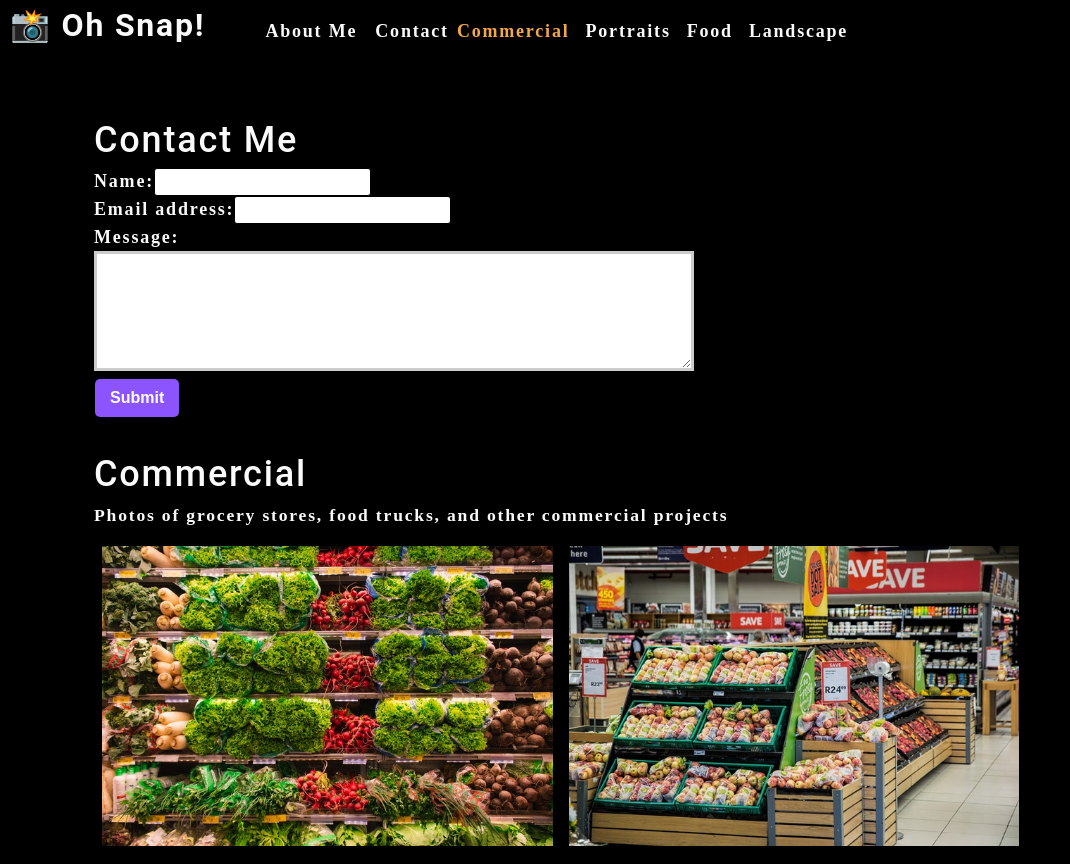
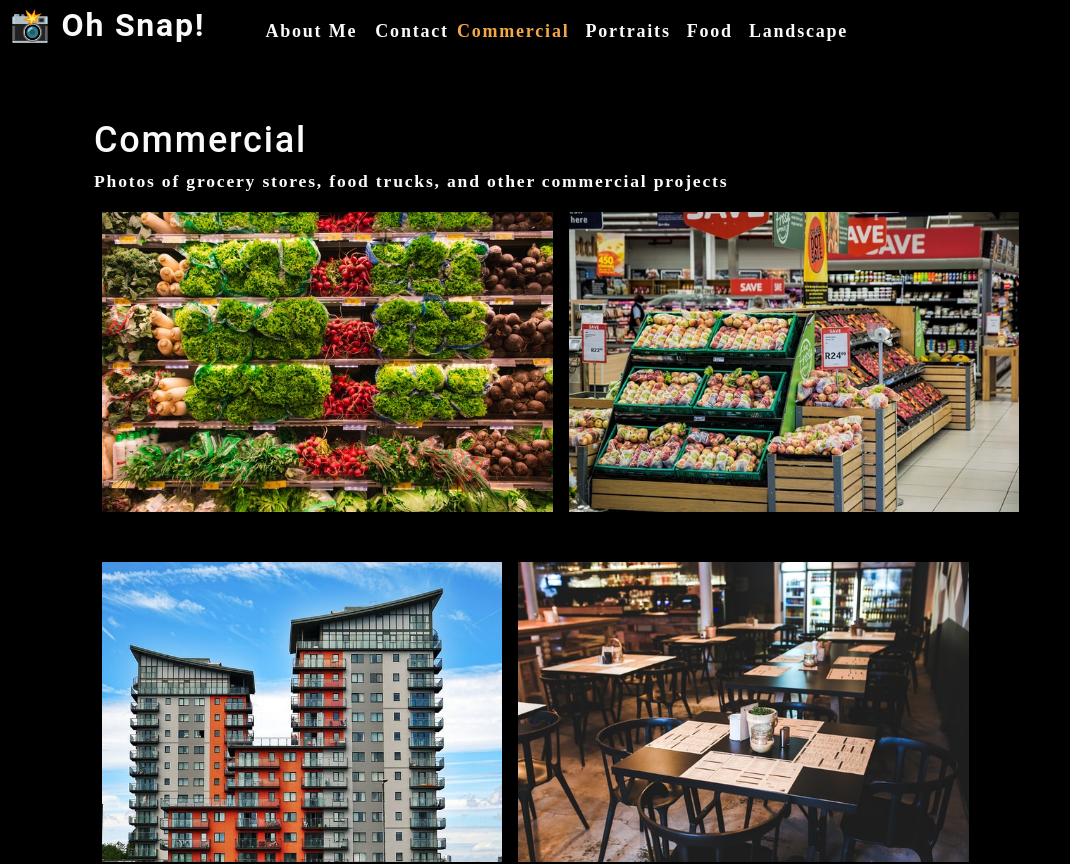
Before and after one commit to suzannaakins/photo-port, a React (Create React App) app: page / in a window 1280 px wide. Shown: the top 864 px of the page, without its empty margins (0-1070 px from the left). Built offline with nearby package versions, Linux system fonts and the light colour scheme.

Commit message:
turn app into an SPA by rendering contact form only when contact is selected in nav bar

```diff
--- a/src/App.js
+++ b/src/App.js
@@ -5,6 +5,8 @@
 import ContactForm from './components/Contact';
 
 function App() {
+  const [contactSelected, setContactSelected] = useState(false);
+
   const [categories] = useState([
     {
       name: "commercial",
@@ -32,11 +34,19 @@
         categories={categories}
         setCurrentCategory={setCurrentCategory}
         currentCategory={currentCategory}
+        contactSelected={contactSelected}
+        setContactSelected={setContactSelected}
       ></Nav>
       <main>
-        <ContactForm></ContactForm>
-        <Gallery currentCategory={currentCategory}></Gallery>
-        <About></About>
+        {!contactSelected ? (
+          <>
+            <Gallery currentCategory={currentCategory}></Gallery>
+            <About></About>
+          </>
+        ) : (
+            <ContactForm></ContactForm>
+
+          )}
       </main>
     </div>
   );
--- a/src/components/Nav/index.js
+++ b/src/components/Nav/index.js
@@ -5,7 +5,9 @@
     const {
         categories = [],
         setCurrentCategory,
-        currentCategory
+        currentCategory,
+        contactSelected,
+        setContactSelected
     } = props;
 
     useEffect(() => {
@@ -25,12 +27,14 @@
             <nav>
                 <ul className="flex-row">
                     <li className="mx-2">
-                        <a data-testid="about" href="#about">
+                        <a data-testid="about" href="#about" onClick={() => setContactSelected(false)}>
                             About Me
                         </a>
                     </li>
                     <li>
-                        <span>Contact</span>
+                        <span onClick={() => setContactSelected(true)}>
+                            Contact
+                            </span>
                     </li>
                     {categories.map((category) => (
                         <li
@@ -40,7 +44,8 @@
                         >
                             <span
                                 onClick={() => {
-                                    setCurrentCategory(category)
+                                    setCurrentCategory(category);
+                                    setContactSelected(false);
                                 }}
                             >
                                 {capitalizeFirstLetter(category.name)}
```
Also changed, not shown: 1 other file (tests, documents, lock files or other folders).
